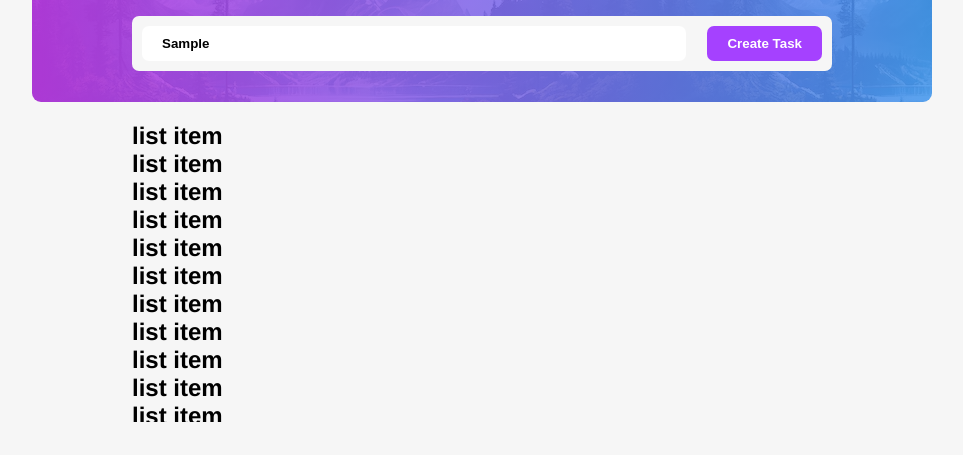
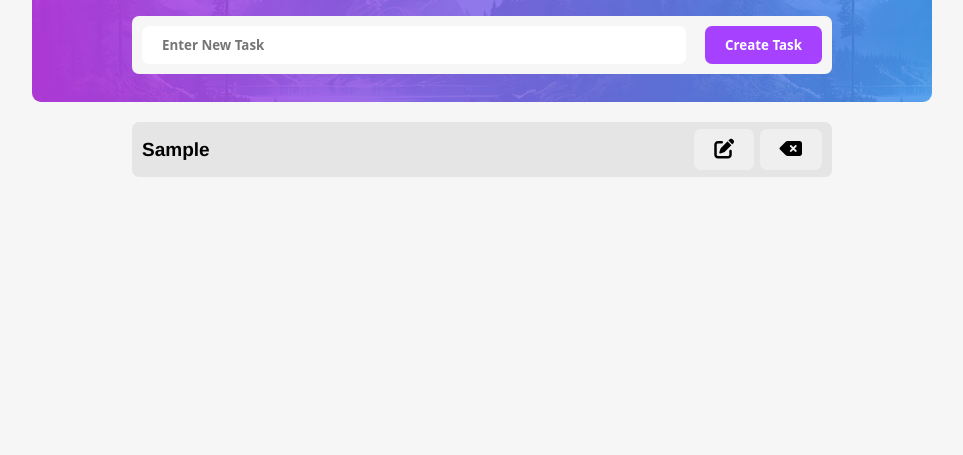
Before and after one commit to mosharofhossain1/Techanalyzan_Advance_Todo_1, a plain HTML site: page index.html in a window 1280 px wide. Both pictures are taken after typing "Sample" into the empty fields and a click on the button "Create Task". Shown: the part 68-523 px from the top of the page, without its empty margins (158-1121 px from the left). Drawn offline with Linux system fonts and the light colour scheme.

Commit message:
Dynamic Ui Design complate

```diff
--- a/index.html
+++ b/index.html
@@ -5,6 +5,7 @@
     <meta charset="UTF-8">
     <meta name="viewport" content="width=device-width, initial-scale=1.0">
     <title>AdvanceTodo App</title>
+    <link rel="stylesheet" href="https://cdnjs.cloudflare.com/ajax/libs/font-awesome/6.5.2/css/all.min.css"/>
     <link rel="stylesheet" href="style.css">
     <script defer src="./js/app.js"></script>
 </head>
@@ -16,8 +17,8 @@
             <div class="todoContainer">
                 <h1 class="todoTitle">TO DO <span>....</span></h1>
                 <div id="input_area">
-                    <input type="text" placeholder="Enter New Task">
-                    <button>Create Task</button>
+                    <input id="inputField" type="text" placeholder="Enter New Task">
+                    <button id="addBtn">Create Task</button>
                 </div>
             </div>
         </div>
@@ -26,30 +27,8 @@
         <section>
             <div>
                 <div class="container">
-                    <div class="listContainer">
-                        <h1>list item</h1>
-                        <h1>list item</h1>
-                        <h1>list item</h1>
+                    <div id="listContainer">
 
-                        <h1>list item</h1>
-                        <h1>list item</h1>
-                        <h1>list item</h1>
-                        <h1>list item</h1>
-                        <h1>list item</h1>
-                        <h1>list item</h1>
-                        <h1>list item</h1>
-                        <h1>list item</h1>
-                        <h1>list item</h1>
-                        <h1>list item</h1>
-                        <h1>list item</h1>
-                        <h1>list item</h1>
-                        <h1>list item</h1>
-                        <h1>list item</h1>
-                        <h1>list item</h1>
-                        <h1>list item</h1>
-                        <h1>list item</h1>
-                        <h1>list item</h1>
-                        <h1>list item</h1>
                     </div>
                 </div>
             </div>
--- a/js/app.js
+++ b/js/app.js
@@ -0,0 +1,45 @@
+// Step -1 : selecting elements
+const inputField = document.getElementById('inputField');
+const addBtn = document.getElementById('addBtn');
+const listContainer = document.getElementById('listContainer');
+
+// get input field value function set
+function getUserInput() {
+    const inputValue = inputField.value;
+    inputField.value = '';
+    return inputValue;
+}
+// keyboard enter event
+function handleEnterEvent(e) {
+    if (e.key === "Enter") {
+        inputValue = getUserInput();
+        if(!inputValue) return;
+        displayinputValue(inputValue);
+    }
+
+}
+
+// click event hadler
+function handleClickEvent() {
+    const inputValue = getUserInput();
+    if(!inputValue) return;
+    displayinputValue(inputValue);
+}
+
+// display input value show
+function displayinputValue(inputValue) {
+    const li = document.createElement('li');
+    li.innerHTML = `
+                <span id="inputvalue">${inputValue}</span>
+                <span id="action">
+                    <button id="edit"><i style='font-size:20px'; class="fa-solid fa-pen-to-square"></i></button>
+                    <button id="delete"><i  style='font-size:20px' class="fa-solid fa-delete-left"></i></button>
+                </span>
+    `;
+    li.classList.add('listStyle');
+    listContainer.appendChild(li)
+}
+// hadle events
+
+inputField.addEventListener('keyup', handleEnterEvent);
+addBtn.addEventListener('click', handleClickEvent);
--- a/style.css
+++ b/style.css
@@ -49,16 +49,36 @@ header{
     border-radius: 7px;
     border: none;
     font-weight: bold;
+    font-family:system-ui, -apple-system, BlinkMacSystemFont, 'Segoe UI', Roboto, Oxygen, Ubuntu, Cantarell, 'Open Sans', 'Helvetica Neue', sans-serif ;
 }
 #input_area input:focus{
     border-color: none;
 }
 
-.listContainer{
+#listContainer{
     overflow-y: scroll;
     height: 300px;
     margin-top: 20px;
 }
+
+.listStyle{
+    list-style-type:none;
+    font-size: 19px;
+    font-weight: bold;
+    background-color: #E5E5E5;
+    color: black;
+    padding:7px 10px;
+    margin-bottom: 10px;
+    border-radius: 7px;
+    display: flex;
+    justify-content: space-between;
+    align-items: center;
+
+}
+.isquare, .idelete::hover{
+    cursor: pointer;
+}
+
 /* Responsive Design */
 @media screen and (max-width: 768px) {
     .container, header{
```
